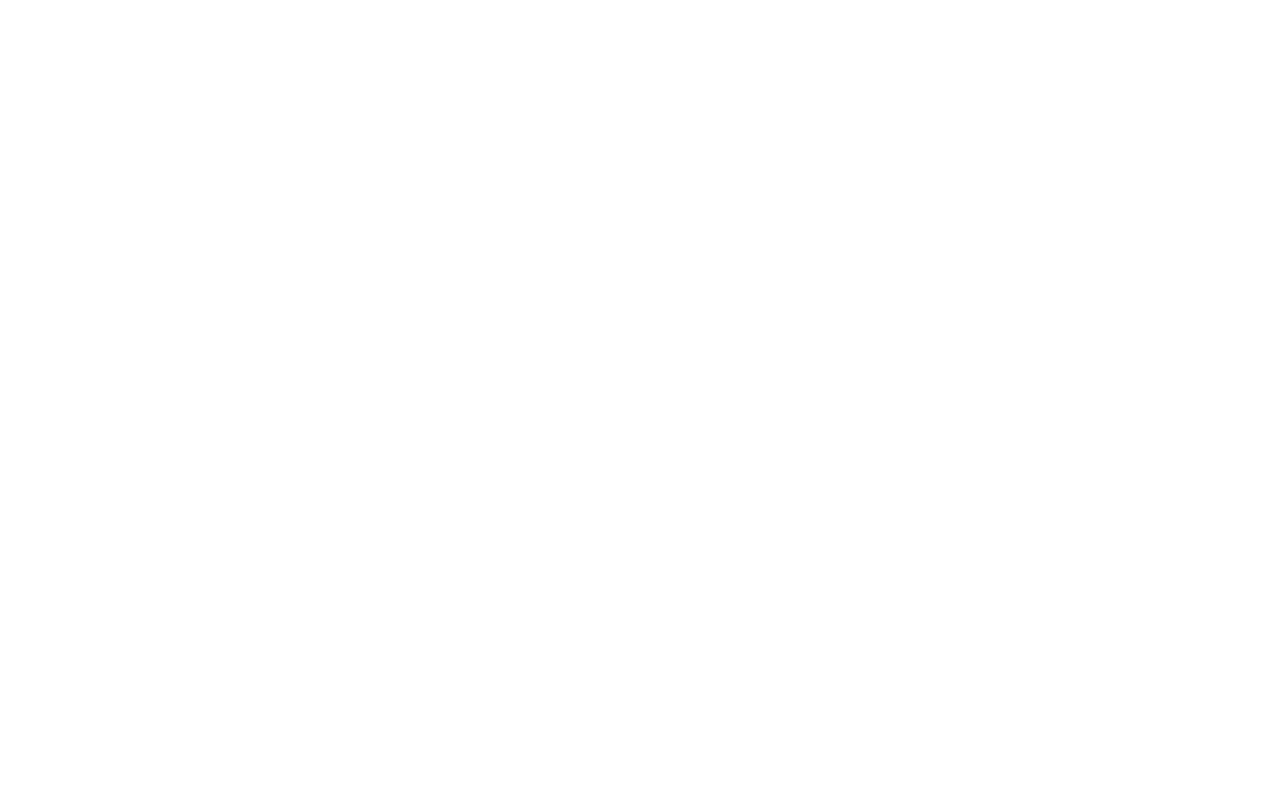
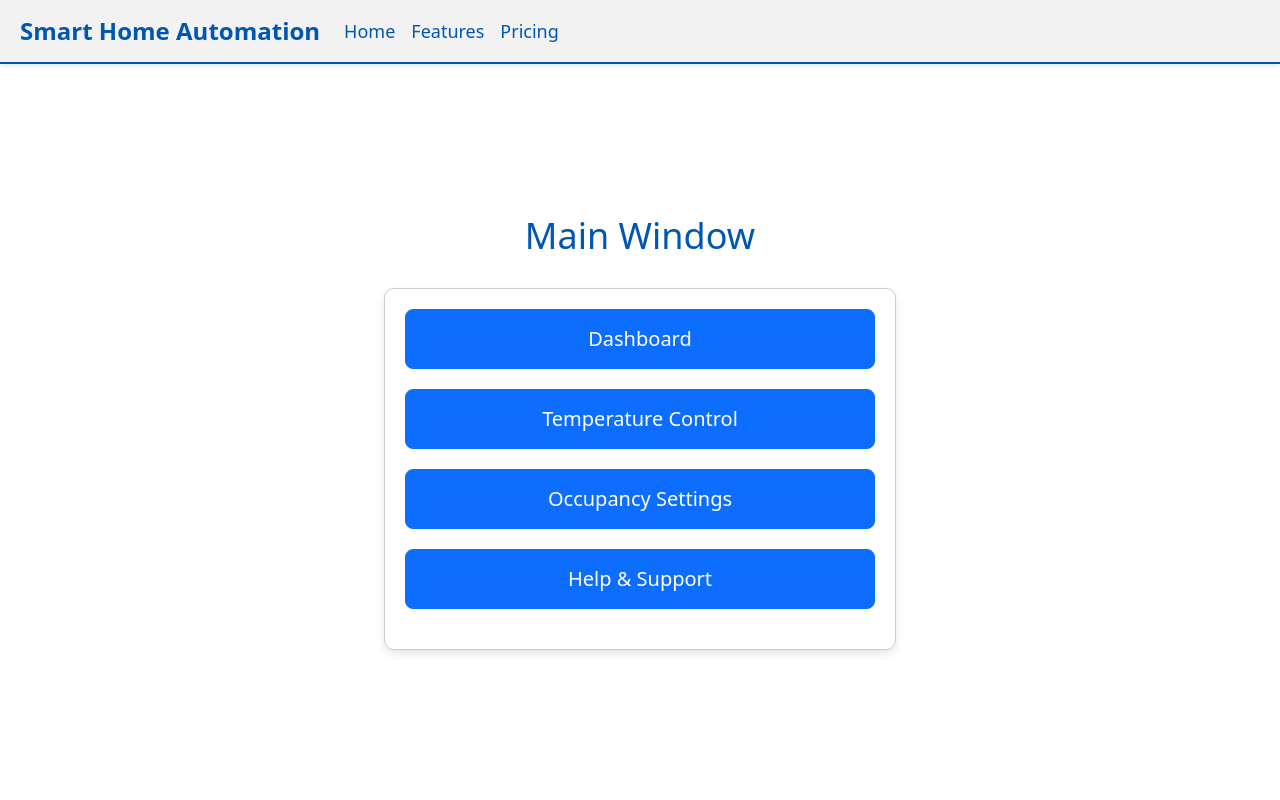
Before and after one commit to KevMP/smart-home-automation, a React (Create React App) app in the folder front-end/: page /main in a window 1280 px wide. Before the commit this address had no page. Shown: the top 800 px of the page. Built offline with nearby package versions, Linux system fonts and the light colour scheme.

Commit message:
Added Main page, and created header

```diff
--- a/front-end/src/App.js
+++ b/front-end/src/App.js
@@ -3,6 +3,7 @@
 import Login from './pages/Login';
 import Dashboard from './pages/Dashboard';
 import Admin from './pages/Admin';
+import MainWindow from './pages/MainWindow';
 
 function App() {
   return (
@@ -11,6 +12,7 @@
         <Route path="/" element={<Dashboard />} />
         <Route path="/login" element={<Login />} />
         <Route path="/admin" element={<Admin />} />
+        <Route path='/main' element={<MainWindow />} />
       </Routes>
     </Router>
   );
--- /dev/null
+++ b/front-end/src/components/header.js
@@ -0,0 +1,38 @@
+import React from 'react';
+import { Navbar, Nav } from 'react-bootstrap';
+
+const Header = () => {
+  return (
+    <Navbar style={{
+        backgroundColor: '#f2f2f2',
+        borderBottom: '2px solid #0056b3',
+        boxShadow: '0px 2px 5px rgba(0,0,0,0.1)',
+        paddingLeft: '20px'  // Added left padding
+    }}>
+      <Navbar.Brand href="#home" style={{
+          color: '#0056b3',
+          fontWeight: 'bold',
+          fontSize: '24px'
+      }}>
+        Smart Home Automation
+      </Navbar.Brand>
+      <Navbar.Toggle aria-controls="basic-navbar-nav" />
+      <Navbar.Collapse id="basic-navbar-nav">
+        <Nav className="mr-auto">
+          <Nav.Link href="#home" style={{
+              color: '#0056b3',
+              fontSize: '18px'
+          }}>
+            Home
+          </Nav.Link>
+          <Nav.Link href="#features" style={{ color: '#0056b3', fontSize: '18px' }}>Features</Nav.Link>
+          <Nav.Link href="#pricing" style={{ color: '#0056b3', fontSize: '18px' }}>Pricing</Nav.Link>
+        </Nav>
+      </Navbar.Collapse>
+    </Navbar>
+  );
+};
+
+
+
+export default Header;
--- /dev/null
+++ b/front-end/src/pages/MainWindow.js
@@ -0,0 +1,55 @@
+import React from 'react';
+import { Button, Container } from 'react-bootstrap';
+import Header from '../components/header';  // Import the Header component
+import Footer from '../components/footer';  // Import the Footer component
+
+const MainWindow = () => {
+  return (
+    <>
+      <Container fluid style={{
+          display: 'flex',
+          flexDirection: 'column',
+          minHeight: '100vh',
+          margin: '0',
+          padding: '0'
+      }}>
+        <Header />  {/* Include Header component here */}
+        <div style={{
+            flex: '1',
+            display: 'flex',
+            flexDirection: 'column',
+            justifyContent: 'center',
+            alignItems: 'center'
+        }}>
+          <h2 style={{ color: '#0056b3', fontSize: '36px', marginBottom: '30px' }}>Main Window</h2>
+          <div style={{
+            width: '40%',
+            textAlign: 'center',
+            border: '1px solid #ccc',
+            boxShadow: '0px 4px 8px rgba(0,0,0,0.1)',
+            padding: '20px',
+            borderRadius: '10px'
+          }}>
+            <div style={{ marginBottom: '20px' }}>
+              <Button variant="primary" size="lg" style={{ minHeight: '60px', width: '100%' }}>Dashboard</Button>
+            </div>
+            <div style={{ marginBottom: '20px' }}>
+              <Button variant="primary" size="lg" style={{ minHeight: '60px', width: '100%' }}>Temperature Control</Button>
+            </div>
+            <div style={{ marginBottom: '20px' }}>
+              <Button variant="primary" size="lg" style={{ minHeight: '60px', width: '100%' }}>Occupancy Settings</Button>
+            </div>
+            <div style={{ marginBottom: '20px' }}>
+              <Button variant="primary" size="lg" style={{ minHeight: '60px', width: '100%' }}>Help & Support</Button>
+            </div>
+          </div>
+        </div>
+      </Container>
+      <div style={{ height: '100px' }}> {/* Fixed height for the footer */}
+        <Footer />  {/* Include Footer component here */}
+      </div>
+    </>
+  );
+};
+
+export default MainWindow;
```
